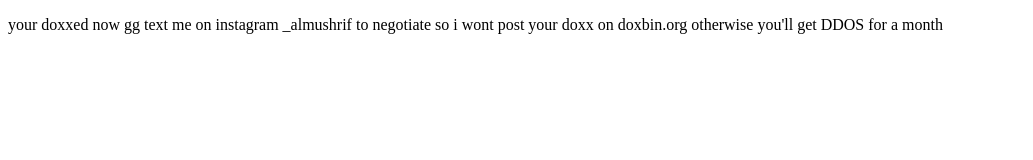
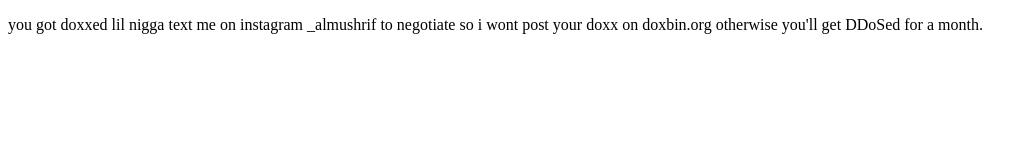
Before and after one commit to aych212/aych.github.io, a plain HTML site: page doxx.html in a window 1280 px wide. Shown: the whole page, without its empty margins (0-1033 px from the left). Drawn offline with Linux system fonts and the light colour scheme.

Commit message:
Update doxx.html

```diff
--- a/doxx.html
+++ b/doxx.html
@@ -7,7 +7,7 @@
 </head>
 <body>
 
-    <p>your doxxed now gg text me on instagram _almushrif to negotiate so i wont post your doxx on doxbin.org otherwise you'll get DDOS for a month </p>
+    <p>you got doxxed lil nigga text me on instagram _almushrif to negotiate so i wont post your doxx on doxbin.org otherwise you'll get DDoSed for a month.</p>
 
 </body>
 </html>
```
